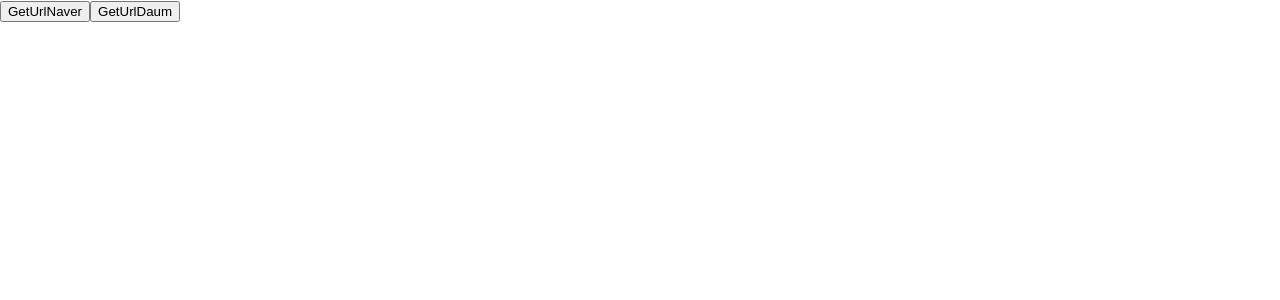
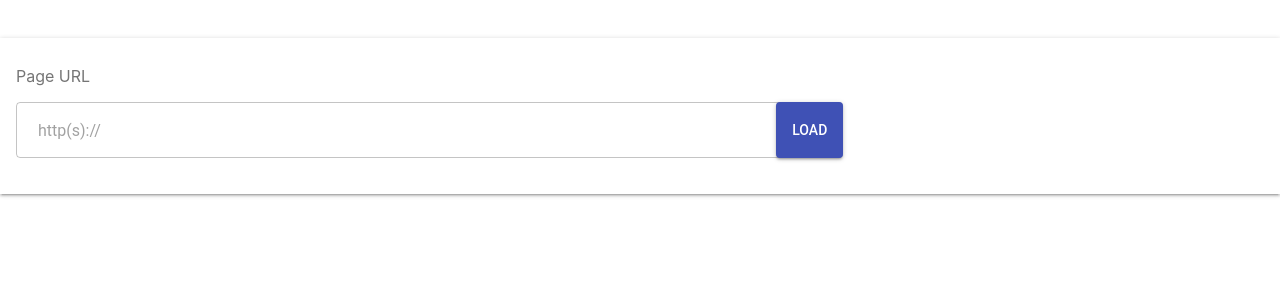
Before and after one commit to mcas1616/webscrapper, a React (Create React App) app: page / in a window 1280 px wide. Shown: the top 300 px of the page. Built offline with nearby package versions, Linux system fonts and the light colour scheme.

Commit message:
add InputUrl

```diff
--- a/package.json
+++ b/package.json
@@ -3,6 +3,7 @@
   "version": "0.1.0",
   "private": true,
   "dependencies": {
+    "@material-ui/core": "^3.9.2",
     "body-parser": "^1.18.3",
     "express": "^4.16.4",
     "express-pino-logger": "^4.0.0",
@@ -11,6 +12,7 @@
     "nodemon": "^1.18.10",
     "npm-run-all": "^4.1.5",
     "pino-colada": "^1.4.4",
+    "prop-types": "^15.7.2",
     "react": "^16.8.3",
     "react-dom": "^16.8.3",
     "react-redux": "^6.0.1",
--- /dev/null
+++ b/src/components/InputUrl.js
@@ -0,0 +1,83 @@
+import React from 'react';
+import PropTypes from 'prop-types';
+import { withStyles } from '@material-ui/core/styles';
+import Button from '@material-ui/core/Button';
+import TextField from '@material-ui/core/TextField';
+import InputAdornment from '@material-ui/core/InputAdornment';
+import Grid from "@material-ui/core/Grid";
+import Paper from "@material-ui/core/Paper";
+
+const styles = theme => ({
+    root: {
+        flexGrow: 1,
+        boxShadow: '0px 1px 5px 0px rgba(0,0,0,0.2), 0px 2px 2px 0px rgba(0,0,0,0.14), 0px 3px 1px -2px rgba(0,0,0,0.12)',
+        margin: '50px 0',
+        backgroundColor: 'white'
+    },
+    paper: {
+        padding: theme.spacing.unit * 2,
+        color: theme.palette.text.secondary,
+        boxShadow: 'none',
+    },
+    textFiled : {
+        margin: '8px',
+        padding: '10, 14',
+        width: '100%',
+    },
+    button: {
+        position: 'absolute',
+        top: '0',
+        right: '0',
+        margin: '0',
+        height: '100%'
+    },
+});
+
+class InputUrl extends React.Component{
+    constructor(props){
+        super(props);
+        this.state = {url: ''};
+    }
+
+    render() {
+        const { classes } = this.props;
+        return (
+        <div>
+            <div className={classes.root}>
+                <Grid container spacing={24}>
+                    <Grid item xs={8}>
+                        <Paper className={classes.paper}>
+                            <div>Page URL</div>
+                            <TextField
+                                id="outlined-bare"
+                                className={classes.textField}
+                                onChange={(e)=>(this.setState({url:e.target.value}))}
+                                fullWidth
+                                placeholder="http(s)://"
+                                margin="normal"
+                                variant="outlined"
+                                style={{backgroundColor: 'white'}}
+                                InputProps={{
+                                    startAdornment: (
+                                        <InputAdornment position="start">
+                                            <Button variant="contained" color="primary" className={classes.button} onClick={() => this.props.getPageResult(this.state.url)}>
+                                                LOAD
+                                            </Button>
+                                        </InputAdornment>
+                                    ),
+                                }}
+                            />
+                        </Paper>
+                    </Grid>
+                </Grid>
+            </div>
+        </div>
+        );
+    }
+}
+
+InputUrl.propTypes = {
+    classes: PropTypes.object.isRequired,
+};
+
+export default withStyles(styles)(InputUrl);
--- a/src/containers/mainPage/index.js
+++ b/src/containers/mainPage/index.js
@@ -1,33 +1,24 @@
 import React from 'react';
 import { connect } from 'react-redux';
 import * as actions from '../../actions';
+import InputUrl from "../../components/InputUrl";
 
 class MainPage extends React.Component{
-    getPageResult = () => {
-        console.log('getPageResult');
-        this.props.getPageResult('https://www.naver.com');
-    }
-    getPageResultD = () => {
-        console.log('getPageResult');
-        this.props.getPageResult('https://www.daum.net');
+    constructor(props){
+        super(props);
     }
 
     createMarkup = () => {
         return {__html: this.props.pageResult};
     }
+
     render() {
         console.log(this.props);
         return(
             <div>
-
+                <InputUrl getPageResult={this.props.getPageResult}/>
                 <div dangerouslySetInnerHTML={this.createMarkup()}>
                 </div>
-                <button onClick={this.getPageResult}>
-                    GetUrlNaver
-                </button>
-                <button onClick={this.getPageResultD}>
-                    GetUrlDaum
-                </button>
             </div>
         );
     }
```
Also changed, not shown: 1 other file (tests, documents, lock files or other folders).
